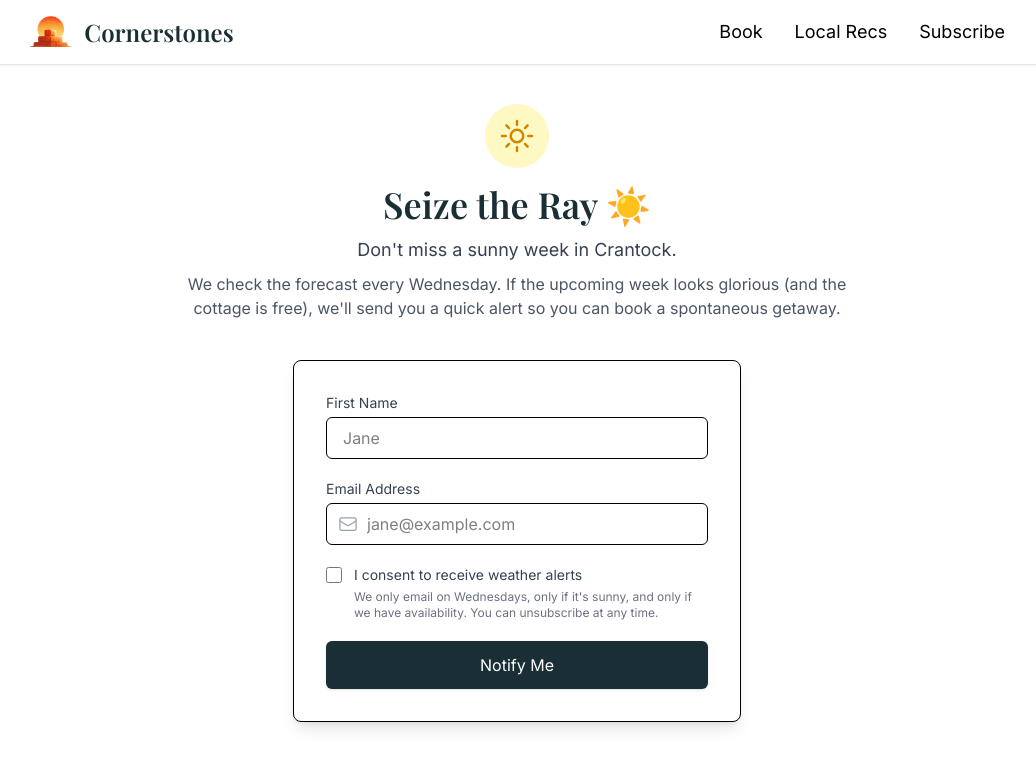
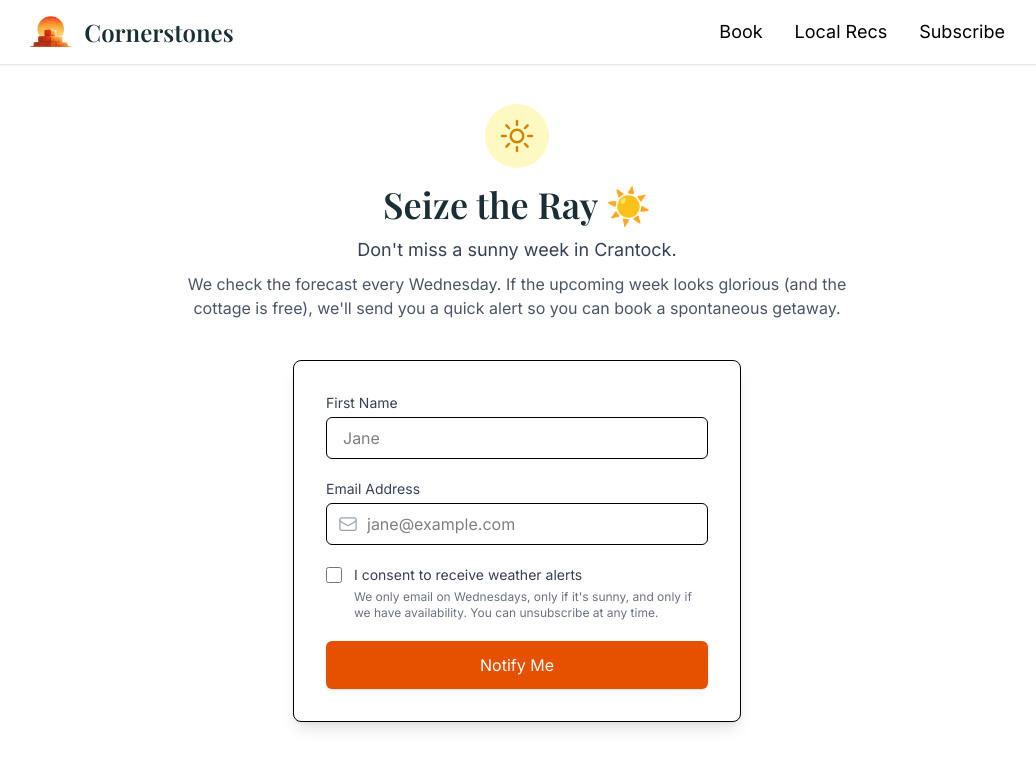
Before and after one commit to shanevelez/cornerstones, a React (Vite) app: page /subscribe in a window 1280 px wide. Shown: the top 768 px of the page, without its empty margins (123-1159 px from the left). Built offline with nearby package versions, Linux system fonts and the light colour scheme; no server answers.

Commit message:
sub page theme update

```diff
--- a/src/pages/Subscribe.jsx
+++ b/src/pages/Subscribe.jsx
@@ -174,7 +174,7 @@ function Subscribe() {
                 <button
                   type="submit"
                   disabled={status === "loading"}
-                  className="w-full bg-primary text-white py-3 px-4 rounded-md shadow hover:bg-yellow-500 hover:text-white transition duration-200 font-medium disabled:opacity-70 disabled:cursor-not-allowed flex justify-center items-center"
+                  className="w-full bg-secondary text-white py-3 px-4 rounded-md shadow hover:opacity-90 hover:text-white transition duration-200 font-medium disabled:opacity-70 disabled:cursor-not-allowed flex justify-center items-center"
                 >
                   {status === "loading" ? (
                     <>
```
